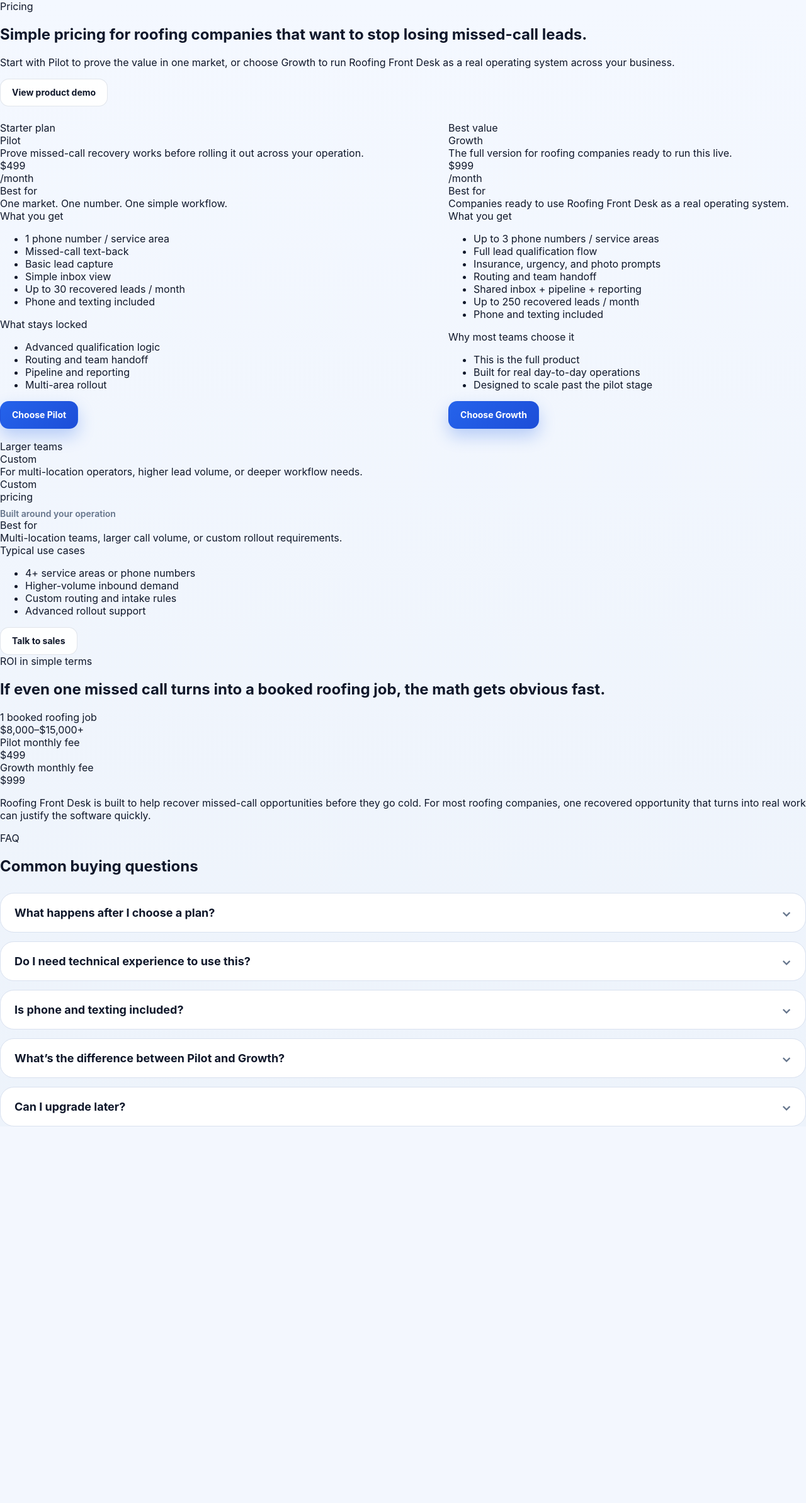
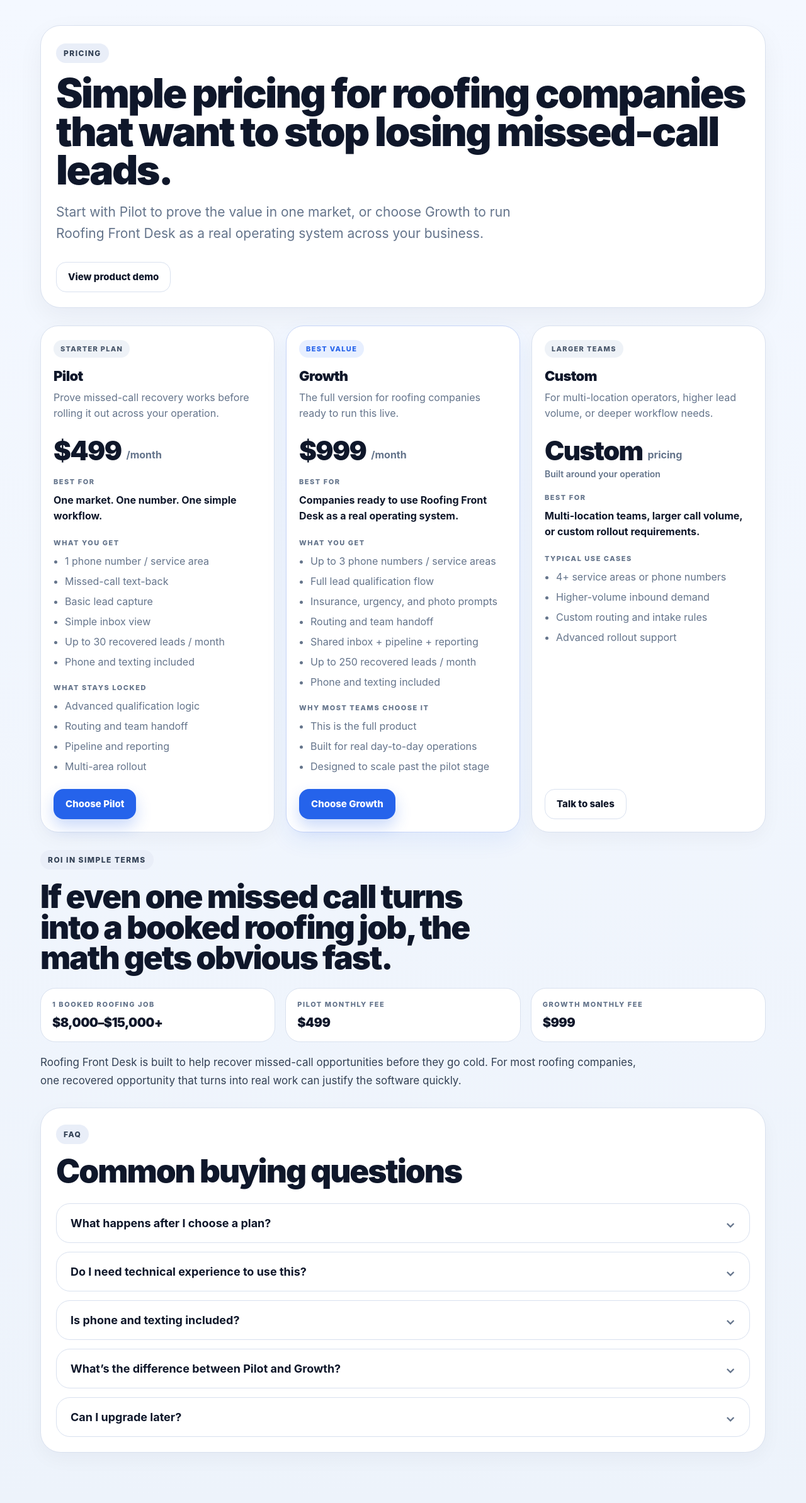
Before and after one commit to ahmedezeldin/roofing-mvp, a FastAPI app: page /pricing in a window 1280 px wide. Shown: the whole page at 63% size. Before the commit the page ends 1789 px from the top, so only its background shows below. Run offline with FastAPI, Linux system fonts and the light colour scheme.

Commit message:
Refactor pricing CSS for improved layout and styles

```diff
--- a/app/static/css/pricing.css
+++ b/app/static/css/pricing.css
@@ -1,9 +1,276 @@
+.pricing-page-shell {
+  max-width: 1200px;
+  margin: 0 auto;
+  padding: 32px 24px 80px;
+}
+
+.pricing-kicker {
+  display: inline-flex;
+  align-items: center;
+  border-radius: 999px;
+  background: #e9eef8;
+  color: #334155;
+  font-size: 12px;
+  font-weight: 800;
+  letter-spacing: 0.12em;
+  text-transform: uppercase;
+  padding: 8px 12px;
+}
+
+.pricing-section-title,
+.pricing-hero-title {
+  margin: 18px 0 0;
+  color: #0f172a;
+  font-size: clamp(2rem, 5vw, 4rem);
+  line-height: 0.95;
+  letter-spacing: -0.04em;
+  font-weight: 900;
+}
+
+.pricing-hero {
+  margin-top: 8px;
+}
+
 .pricing-hero-single {
   display: block;
 }
 
 .pricing-hero-single .pricing-hero-copy {
   max-width: 100%;
+  width: 100%;
+  background: #ffffff;
+  border: 1px solid #d9e1ef;
+  border-radius: 32px;
+  padding: 28px 24px 24px;
+  box-shadow: 0 14px 40px rgba(15, 23, 42, 0.05);
+}
+
+.pricing-hero-text {
+  margin: 20px 0 0;
+  max-width: 760px;
+  color: #64748b;
+  font-size: 21px;
+  line-height: 1.6;
+}
+
+.pricing-hero-actions {
+  margin-top: 28px;
+  display: flex;
+  align-items: center;
+  gap: 14px;
+  flex-wrap: wrap;
+}
+
+.pricing-grid-section,
+.pricing-roi-section,
+.pricing-faq-section {
+  margin-top: 28px;
+}
+
+.pricing-grid {
+  display: grid;
+  grid-template-columns: repeat(3, minmax(0, 1fr));
+  gap: 18px;
+  align-items: stretch;
+}
+
+.plan-card {
+  background: #ffffff;
+  border: 1px solid #d9e1ef;
+  border-radius: 28px;
+  padding: 22px 20px 20px;
+  box-shadow: 0 10px 30px rgba(15, 23, 42, 0.04);
+  display: flex;
+  flex-direction: column;
+  min-height: 100%;
+}
+
+.plan-card-featured {
+  border-color: #c7d5f7;
+  box-shadow: 0 14px 34px rgba(37, 99, 235, 0.08);
+}
+
+.plan-badge {
+  display: inline-flex;
+  align-items: center;
+  align-self: flex-start;
+  border-radius: 999px;
+  background: #eef2f7;
+  color: #475569;
+  font-size: 11px;
+  font-weight: 800;
+  letter-spacing: 0.12em;
+  text-transform: uppercase;
+  padding: 7px 11px;
+}
+
+.plan-badge-featured {
+  background: #e7efff;
+  color: #2563eb;
+}
+
+.plan-title {
+  margin-top: 18px;
+  color: #0f172a;
+  font-size: 22px;
+  line-height: 1.05;
+  font-weight: 900;
+  letter-spacing: -0.03em;
+}
+
+.plan-subtitle {
+  margin-top: 10px;
+  color: #64748b;
+  font-size: 16px;
+  line-height: 1.6;
+}
+
+.plan-price-row {
+  display: flex;
+  align-items: flex-end;
+  gap: 8px;
+  margin-top: 26px;
+}
+
+.plan-price {
+  color: #0f172a;
+  font-size: 42px;
+  line-height: 0.95;
+  font-weight: 900;
+  letter-spacing: -0.04em;
+}
+
+.plan-period {
+  color: #64748b;
+  font-size: 16px;
+  font-weight: 700;
+  padding-bottom: 4px;
+}
+
+.plan-setup {
+  margin-top: 8px;
+  color: #64748b;
+  font-size: 14px;
+  font-weight: 600;
+}
+
+.plan-section {
+  margin-top: 22px;
+}
+
+.plan-section-label {
+  color: #64748b;
+  font-size: 11px;
+  font-weight: 800;
+  letter-spacing: 0.14em;
+  text-transform: uppercase;
+  margin-bottom: 10px;
+}
+
+.plan-section-text {
+  color: #0f172a;
+  font-size: 16px;
+  line-height: 1.6;
+  font-weight: 700;
+}
+
+.plan-feature-list {
+  margin: 0;
+  padding-left: 18px;
+  color: #64748b;
+  display: grid;
+  gap: 8px;
+  font-size: 16px;
+  line-height: 1.5;
+}
+
+.plan-feature-list li {
+  color: #64748b;
+}
+
+.plan-feature-list-highlight li,
+.plan-card-featured .plan-feature-list li,
+.plan-card-featured .plan-feature-list-highlight li {
+  color: inherit;
+  font-weight: inherit;
+}
+
+.plan-feature-list-muted li {
+  color: #64748b;
+}
+
+.plan-actions {
+  margin-top: auto;
+  padding-top: 24px;
+}
+
+.plan-actions form {
+  margin: 0;
+}
+
+.plan-actions .btn,
+.plan-actions button {
+  width: auto;
+}
+
+.pricing-roi-section {
+  background: transparent;
+}
+
+.pricing-roi-section .pricing-section-title {
+  max-width: 760px;
+  font-size: clamp(1.9rem, 4vw, 3.4rem);
+}
+
+.pricing-metric-grid {
+  margin-top: 24px;
+  display: grid;
+  grid-template-columns: repeat(3, minmax(0, 1fr));
+  gap: 16px;
+}
+
+.pricing-metric-card {
+  background: #ffffff;
+  border: 1px solid #d9e1ef;
+  border-radius: 24px;
+  padding: 18px 18px;
+}
+
+.pricing-metric-label {
+  color: #64748b;
+  font-size: 11px;
+  font-weight: 800;
+  letter-spacing: 0.14em;
+  text-transform: uppercase;
+  margin-bottom: 10px;
+}
+
+.pricing-metric-value {
+  color: #0f172a;
+  font-size: 20px;
+  line-height: 1.2;
+  font-weight: 900;
+  letter-spacing: -0.03em;
+}
+
+.pricing-roi-note {
+  margin: 18px 0 0;
+  max-width: 980px;
+  color: #334155;
+  font-size: 17px;
+  line-height: 1.7;
+}
+
+.pricing-faq-section {
+  background: #ffffff;
+  border: 1px solid #d9e1ef;
+  border-radius: 32px;
+  padding: 26px 24px 24px;
+  box-shadow: 0 10px 30px rgba(15, 23, 42, 0.04);
+}
+
+.pricing-faq-section .pricing-section-title {
+  font-size: clamp(1.9rem, 4vw, 3.2rem);
 }
 
 .pricing-faq-accordion {
@@ -60,20 +327,85 @@
   border-top: 1px solid #eef2f7;
 }
 
-.plan-card .plan-setup {
-  margin-top: 8px;
-  font-size: 14px;
-  font-weight: 600;
-  color: #64748b;
+.btn {
+  display: inline-flex;
+  align-items: center;
+  justify-content: center;
+  gap: 8px;
+  min-height: 48px;
+  border-radius: 16px;
+  padding: 0 18px;
+  text-decoration: none;
+  font-size: 15px;
+  font-weight: 800;
+  border: 1px solid transparent;
+  cursor: pointer;
+  transition: transform 0.15s ease, box-shadow 0.15s ease, background 0.15s ease, border-color 0.15s ease;
 }
 
-.plan-card-featured .plan-feature-list li,
-.plan-card-featured .plan-feature-list-highlight li {
-  color: inherit;
-  font-weight: inherit;
+.btn:hover {
+  transform: translateY(-1px);
+}
+
+.btn-primary {
+  background: #2563eb;
+  color: #ffffff;
+  box-shadow: 0 12px 24px rgba(37, 99, 235, 0.24);
+}
+
+.btn-primary:hover {
+  background: #1d4ed8;
+}
+
+.btn-secondary {
+  background: #ffffff;
+  color: #0f172a;
+  border-color: #d9e1ef;
+}
+
+.btn-secondary:hover {
+  border-color: #c3d2e9;
+  background: #f8fbff;
+}
+
+@media (max-width: 1100px) {
+  .pricing-grid {
+    grid-template-columns: 1fr;
+  }
+
+  .pricing-metric-grid {
+    grid-template-columns: 1fr;
+  }
 }
 
 @media (max-width: 900px) {
+  .pricing-page-shell {
+    padding: 24px 16px 56px;
+  }
+
+  .pricing-hero-single .pricing-hero-copy,
+  .pricing-faq-section {
+    border-radius: 26px;
+    padding: 22px 18px 20px;
+  }
+
+  .pricing-hero-text {
+    font-size: 18px;
+  }
+
+  .plan-card {
+    border-radius: 24px;
+    padding: 20px 18px 18px;
+  }
+
+  .plan-price {
+    font-size: 36px;
+  }
+
+  .pricing-metric-card {
+    border-radius: 20px;
+  }
+
   .faq-summary {
     font-size: 16px;
     padding: 18px 18px;
```
